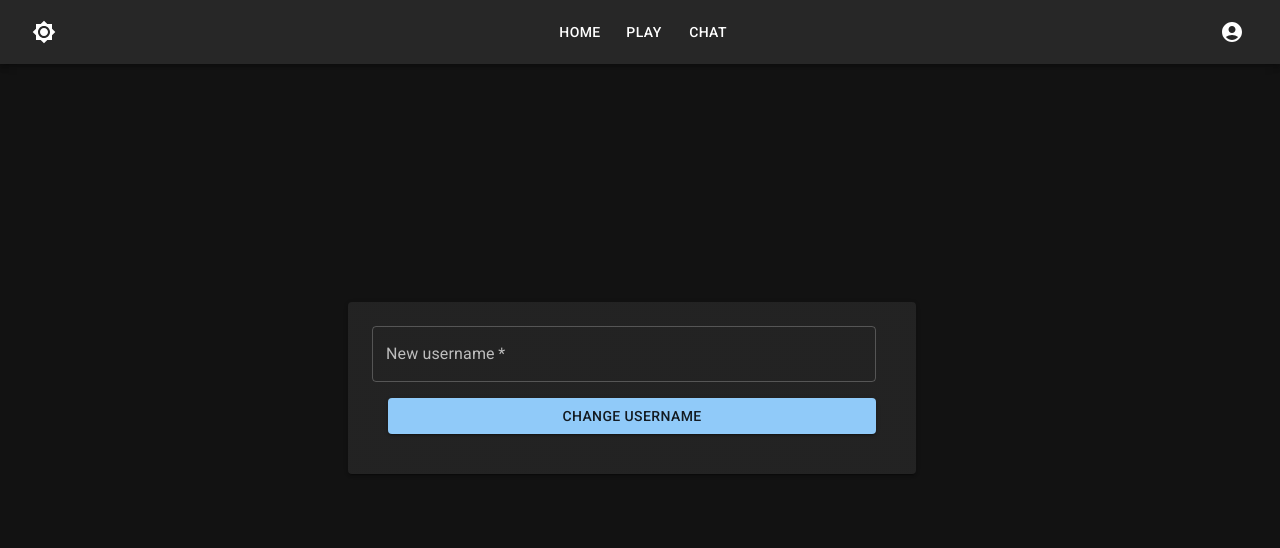
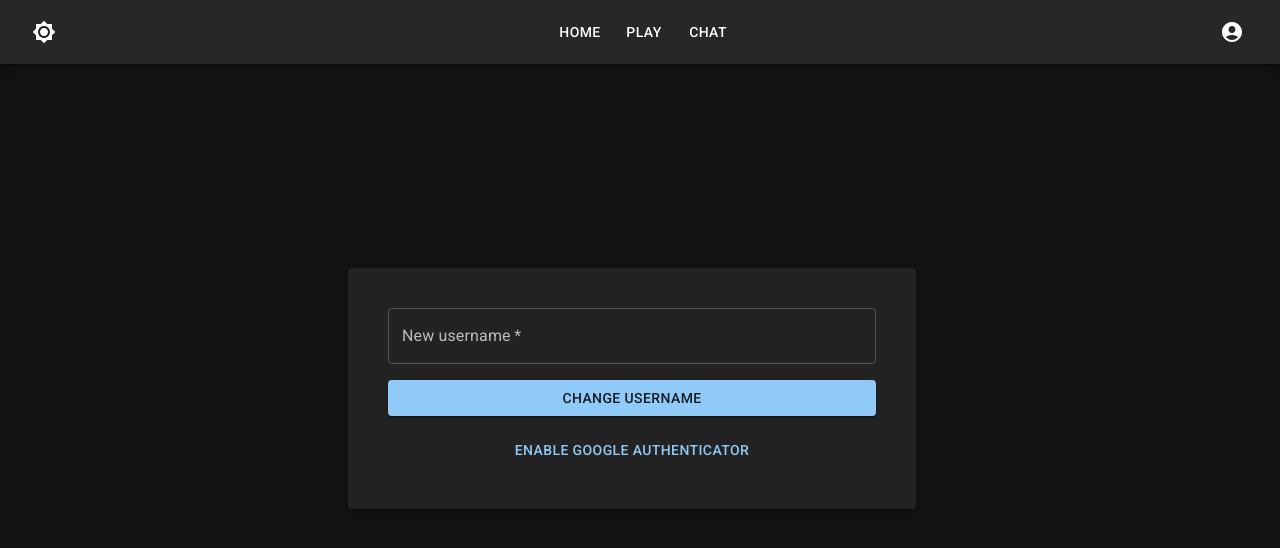
Before and after one commit to mikechatzis/ft_transcendence, a React (Create React App) app in the folder front_end/: page /settings in a window 1280 px wide. Shown: the top 548 px of the page. Built offline with nearby package versions, Linux system fonts and the light colour scheme; no server answers.

Commit message:
still doing 2fa

```diff
--- a/front_end/src/components/Menu.tsx
+++ b/front_end/src/components/Menu.tsx
@@ -14,6 +14,7 @@ import AccountCircle from '@mui/icons-material/AccountCircle'
 import { useTheme } from '@mui/material/styles'
 import axios from 'axios'
 import { UserContext } from '../context/UserContext'
+import { UrlContext } from '../context/UrlContext'
 
 interface MenuProps {
 	handleToggle: React.ButtonHTMLAttributes<HTMLButtonElement> ["onClick"]
@@ -24,6 +25,7 @@ const MenuBar: React.FC<MenuProps> = ({handleToggle}) => {
 	const navigate = useNavigate()
 	const theme = useTheme()
 	const {context, setContext} = useContext(UserContext)
+	const baseUrl = useContext(UrlContext)
 
 	const handleMenu = (event: React.MouseEvent<HTMLElement>) => {
 		setAnchorElem(event.currentTarget)
--- a/front_end/src/pages/Settings.tsx
+++ b/front_end/src/pages/Settings.tsx
@@ -1,4 +1,5 @@
 import Button from '@mui/material/Button'
+import Box from '@mui/material/Box'
 import Container from '@mui/material/Container'
 import Grid from '@mui/material/Grid'
 import Paper from '@mui/material/Paper'
@@ -13,6 +14,9 @@ import { UrlContext } from '../context/UrlContext'
 const Settings: React.FC = () => {
 	const [name, setName] = useState('')
 	const [message, setMessage] = useState<string | null>(null)
+	const [qrUrl, setQrUrl] = useState('')
+	const [code, setCode] = useState('')
+	const [qrDisplayed, setQrDisplayed] = useState(false)
 	const baseUrl = useContext(UrlContext)
 	const navigate = useNavigate()
 
@@ -40,6 +44,7 @@ const Settings: React.FC = () => {
 					<Paper elevation={2} sx={{padding: 5}}>
 						<form>
 							<Grid container direction="column" spacing={2}>
+								<Grid item>
 									<TextField fullWidth
 										label="New username"
 										placeholder="Username"
@@ -47,11 +52,44 @@ const Settings: React.FC = () => {
 										required
 										onChange={(e) => {setName(e.target.value)}}
 									/>
+								</Grid>
 								<Grid item>
 									<Button fullWidth variant="contained" onClick={handleNameChange}>
 										Change username
 									</Button>
 								</Grid>
+								{!qrDisplayed && <Grid item>
+									<Button fullWidth onClick={() => {
+										axios.get(baseUrl + "auth/2fa/generate", {withCredentials: true}).then((response) => {
+											console.log(response.data)
+											setQrUrl(response.data)
+											setQrDisplayed(true)
+										})
+									}}>
+										Enable Google authenticator
+									</Button>
+								</Grid>}
+								{qrDisplayed && <Grid item>
+									<Box display="flex" justifyContent="center" alignItems="center" flex={1}>
+										<img src={qrUrl} />
+									</Box>
+								</Grid>}
+								{qrDisplayed && <Grid item>
+									<TextField fullWidth
+										label="Google Authenticator code"
+										placeholder="code"
+										variant="outlined"
+										required
+										onChange={(e) => {setCode(e.target.value)}}
+									/>
+								</Grid>}
+								{qrDisplayed && <Grid item>
+									<Button fullWidth variant="contained" onClick={() => {
+										axios.post(baseUrl + "auth/2fa/turn-on", {twoFactorAuthenticationCode: code}, {withCredentials: true}).then(() => console.log("frorg"))
+									}}>
+										Submit code
+									</Button>
+								</Grid>}
 							</Grid>
 						</form>
 					</Paper>
```
Lines whose indentation alone changed are shown as unchanged.
